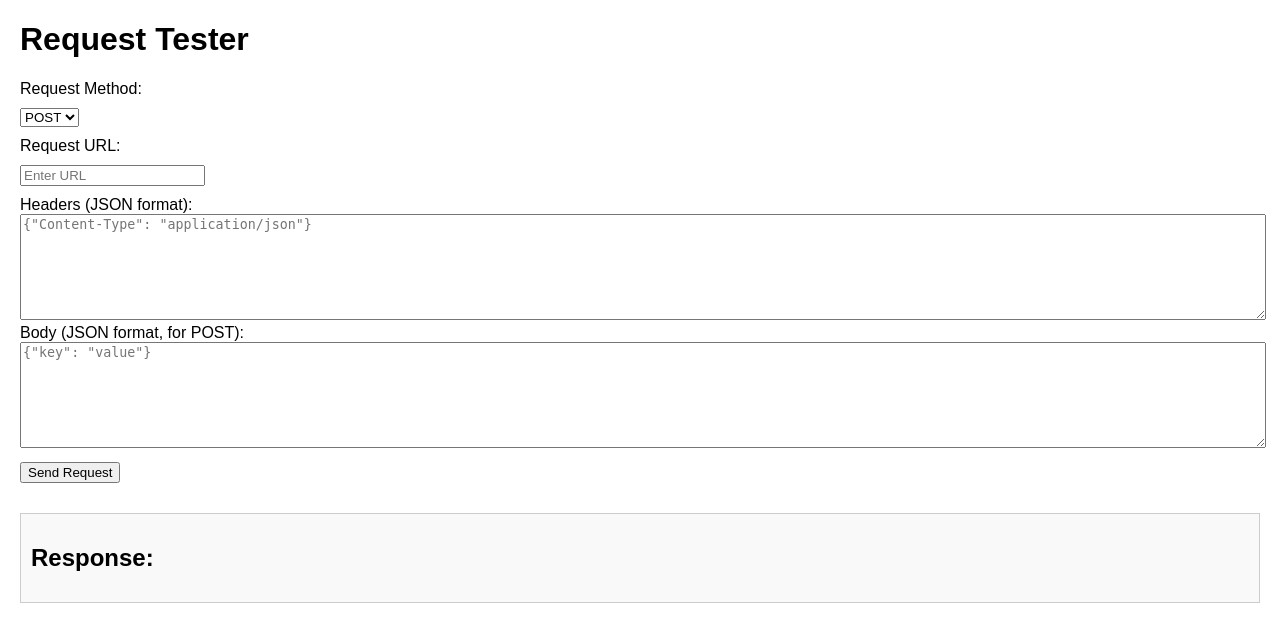
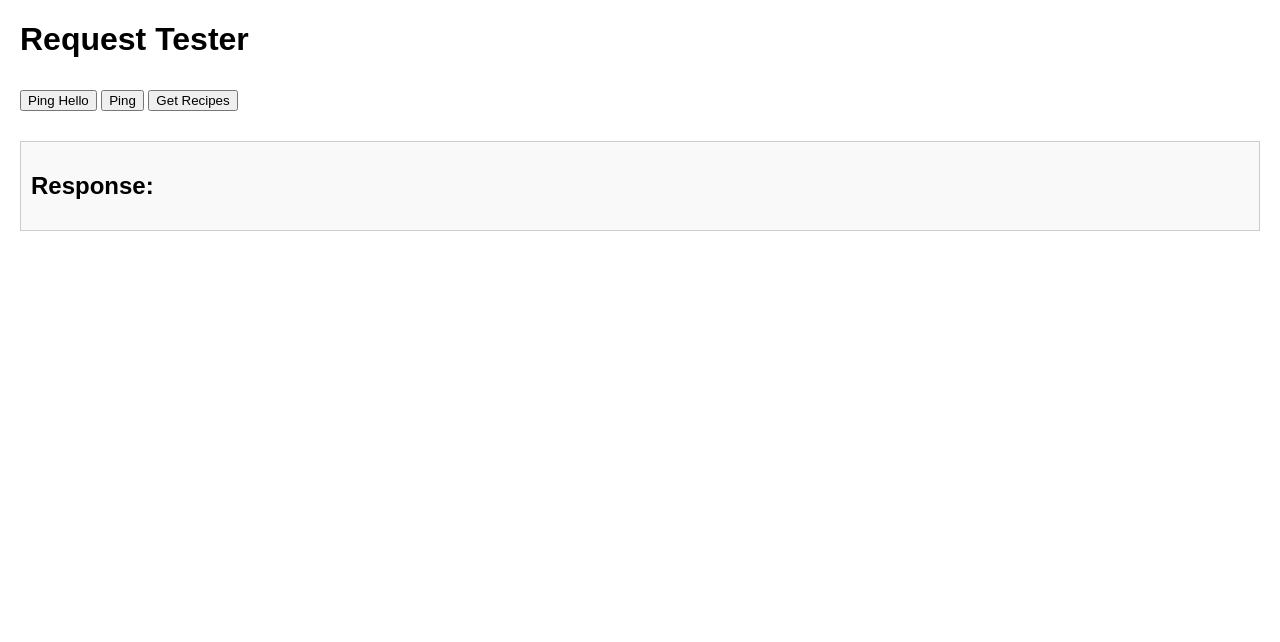
Before and after one commit to maxgollaher/recipe-similarity, a Flask app: page / in a window 1280 px wide. Shown: the top 642 px of the page. Run offline with Flask 3, Linux system fonts and the light colour scheme; parts of the project's set-up code (start-up, migrations or seed data) failed here and were passed over.

Commit message:
query recipes

```diff
--- a/app.py
+++ b/app.py
@@ -1,8 +1,10 @@
 from flask import Flask, request, render_template, jsonify
-from db import db_client
+import db as Client
+from bson import json_util
 
 
 app = Flask(__name__)
+db = Client.client.get_database('recipes')
 
 @app.route('/')
 def index():
@@ -16,8 +18,14 @@ def hello():
 
 @app.route('/ping', methods=['GET'])
 def ping():
-    response = db_client.ping()
+    response = Client.ping()
     return jsonify({'message': response})
+
+
+@app.route('/recipes', methods=['GET'])
+def get_recipes():
+    response = db.recipes.find({"state": "Utah"})
+    return json_util.dumps(response)
 
 
 if __name__ == '__main__':
--- a/templates/index.html
+++ b/templates/index.html
@@ -9,41 +9,32 @@
             font-family: Arial, sans-serif;
             margin: 20px;
         }
-        textarea {
-            width: 100%;
-            height: 100px;
-        }
-        input, button, select {
+
+        button {
             margin: 10px 0;
         }
+
         .response {
             margin-top: 20px;
             padding: 10px;
             border: 1px solid #ccc;
             background-color: #f9f9f9;
         }
+
+        pre {
+            white-space: pre-wrap; /* CSS3 */
+            white-space: -moz-pre-wrap; /* Firefox */
+            white-space: -o-pre-wrap; /* Opera 7 */
+            word-wrap: break-word; /* IE */
+        }
     </style>
 </head>
 <body>
 <h1>Request Tester</h1>
-    <form id="requestForm">
-        <label for="method">Request Method:</label><br>
-        <select id="method">
-            <option value="POST">POST</option>
-            <option value="GET">GET</option>
-        </select><br>
 
-        <label for="url">Request URL:</label><br>
-        <input type="text" id="url" placeholder="Enter URL" required><br>
-
-        <label for="headers">Headers (JSON format):</label><br>
-        <textarea id="headers" placeholder='{"Content-Type": "application/json"}'></textarea><br>
-
-        <label for="body">Body (JSON format, for POST):</label><br>
-        <textarea id="body" placeholder='{"key": "value"}'></textarea><br>
-
-        <button type="submit">Send Request</button>
-    </form>
+<button id="pingHello">Ping Hello</button>
+<button id="ping">Ping</button>
+<button id="getRecipes">Get Recipes</button>
 
 <div class="response">
     <h2>Response:</h2>
@@ -51,29 +42,16 @@
 </div>
 
 <script>
-        document.getElementById('requestForm').addEventListener('submit', async function(event) {
-            event.preventDefault(); // Prevent form submission
-            const method = document.getElementById('method').value;
-            const url = `${window.location.origin}/${document.getElementById('url').value}`;
-            const headersInput = document.getElementById('headers').value;
-            const bodyInput = document.getElementById('body').value;
-
-            let headers, body;
-            try {
-                headers = JSON.parse(headersInput || '{}');
-                body = method === 'POST' ? JSON.parse(bodyInput || '{}') : null;
-            } catch (error) {
-                document.getElementById('responseOutput').textContent = "Invalid JSON in Headers or Body.";
-                return;
-            }
-
+    async function sendRequest(url, method = 'GET', body = null) {
         try {
             const options = {
                 method,
-                    headers,
+                headers: {
+                    'Content-Type': 'application/json'
+                }
             };
 
-                if (method === 'POST' && body) {
+            if (body) {
                 options.body = JSON.stringify(body);
             }
 
@@ -83,6 +61,18 @@
         } catch (error) {
             document.getElementById('responseOutput').textContent = `Error: ${error.message}`;
         }
+    }
+
+    document.getElementById('pingHello').addEventListener('click', () => {
+        sendRequest(`${window.location.origin}/hello`);
+    });
+
+    document.getElementById('ping').addEventListener('click', () => {
+        sendRequest(`${window.location.origin}/ping`);
+    });
+
+    document.getElementById('getRecipes').addEventListener('click', () => {
+        sendRequest(`${window.location.origin}/recipes`);
     });
 </script>
 </body>
```
Also changed, not shown: db.py (+6 -14 lines). Lines whose indentation alone changed are shown as unchanged.
